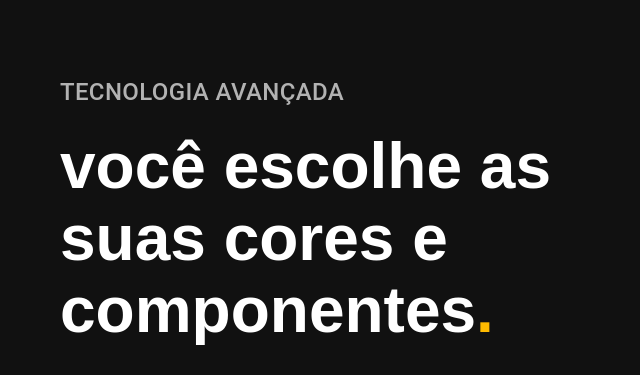
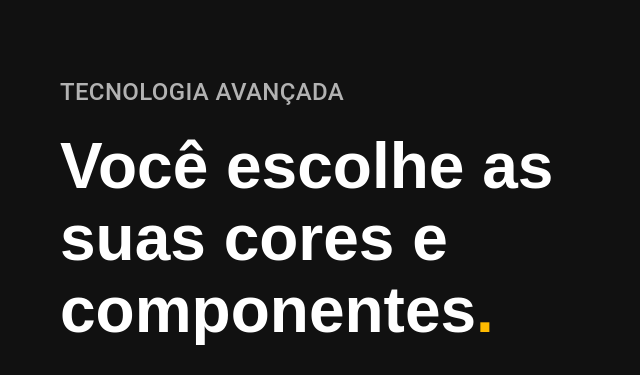
Before and after one commit to Edilca/Bikcraft---Bicicletas-Eletricas, a plain HTML site: page index.html in a window 1280 px wide. Shown: the part 1720-2095 px from the top of the page, 0-640 px from the left. Drawn offline with Linux system fonts and the light colour scheme.

Commit message:
pequena alteracao

```diff
--- a/index.html
+++ b/index.html
@@ -73,7 +73,7 @@
     <div class="tecnologia container">
       <div class="tecnologia-conteudo">
         <span class="font-2-l-b cor-5">Tecnologia Avançada</span>
-        <h2 class="font-1-xxl cor-0">você escolhe as suas cores e componentes<span class="cor-p1">.</span></h2>
+        <h2 class="font-1-xxl cor-0">Você escolhe as suas cores e componentes<span class="cor-p1">.</span></h2>
         <p class="font-2-l cor-5">Cada Bikcraft é única e possui a sua identidade. As medidas serão exatas para o seu corpo e altura, garantindo maior conforto e ergonomia na sua pedalada. Você pode também personalizar completamente as suas cores.</p>
         <a class="link" href="./bicicletas.html">Escolha um modelo</a>
         <div class="tecnologia-vantagens">
```
